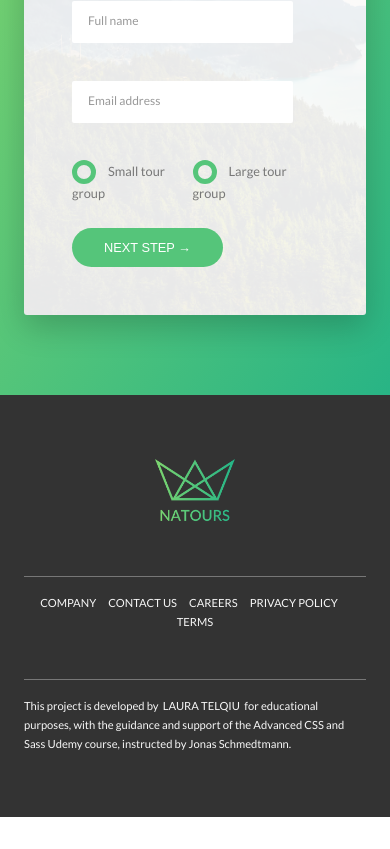
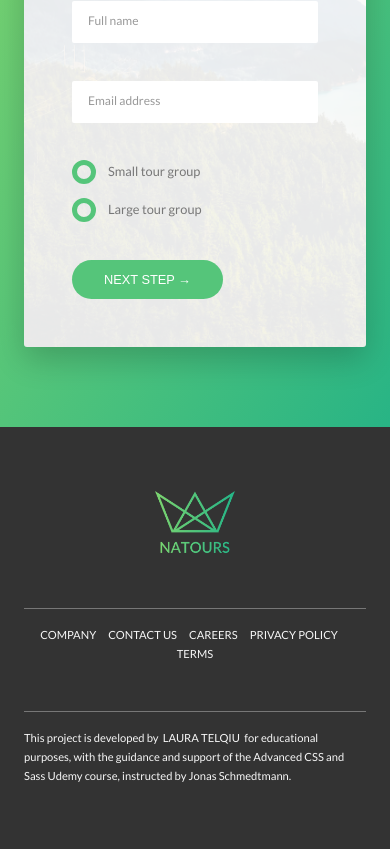
Before and after one commit to LauraTelqiu/natours-react, a React (Create React App) app: page / in a window 390 px wide. Shown: the part 6059-6908 px from the top of the page. Before the commit the page ends 6876 px from the top, so only its background shows below. Built offline with nearby package versions, Linux system fonts and the light colour scheme.

Commit message:
form media query

```diff
--- a/src/sass/main.css
+++ b/src/sass/main.css
@@ -652,6 +652,11 @@ body {
   display: block;
   transition: all 0.3s;
 }
+@media only screen and (max-width: 56.25em) {
+  .form__input {
+    width: 100%;
+  }
+}
 .form__input:focus {
   outline: none;
   box-shadow: 0 1rem 2rem rgba(0, 0, 0, 0.1);
@@ -684,6 +689,12 @@ body {
 .form__radio-group {
   width: 49%;
   display: inline-block;
+}
+@media only screen and (max-width: 56.25em) {
+  .form__radio-group {
+    width: 100%;
+    margin-bottom: 2rem;
+  }
 }
 .form__radio-input {
   display: none;
```
Also changed, not shown: src/sass/components/_form.scss (+9 -0 lines), 1 other file (tests, documents, lock files or other folders).
